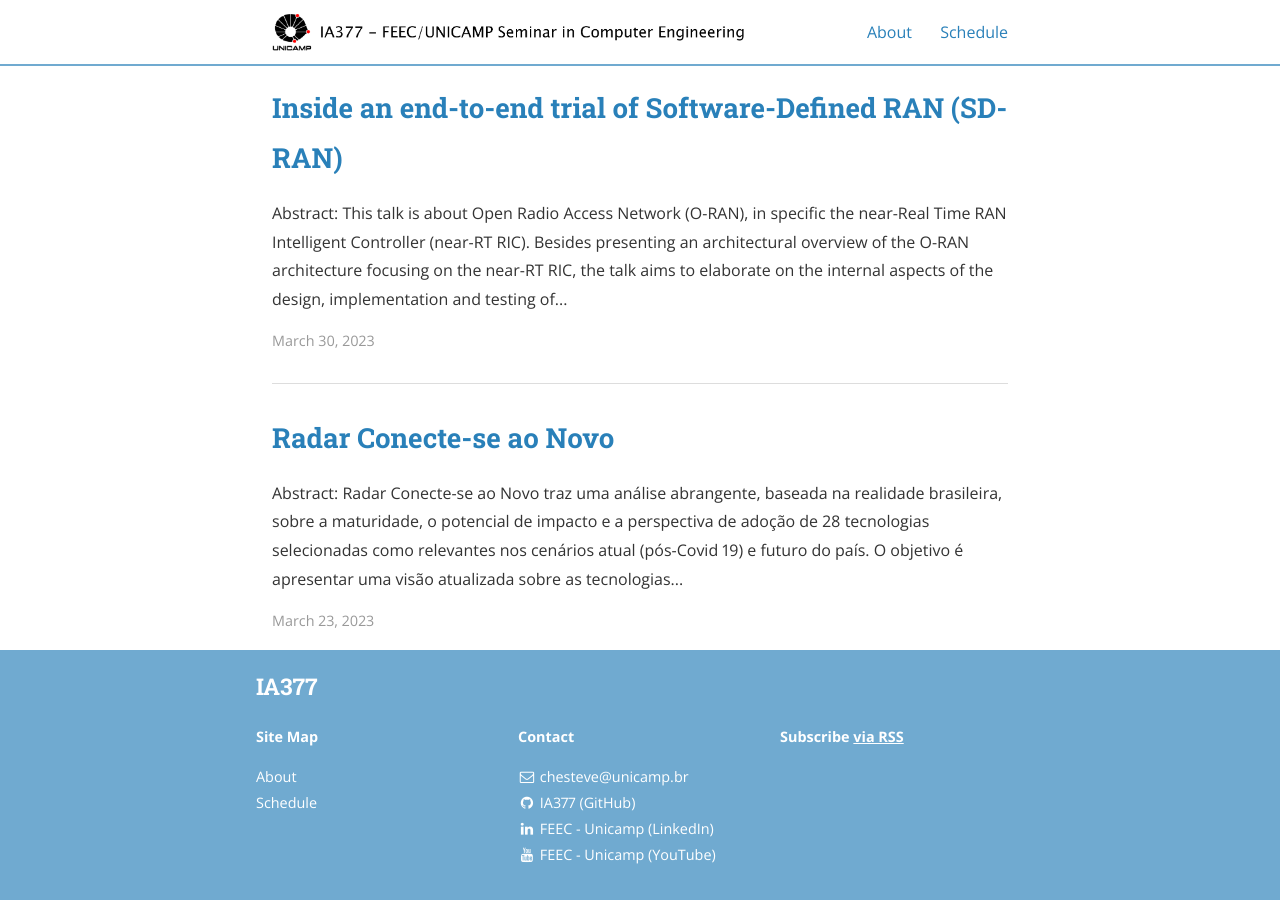
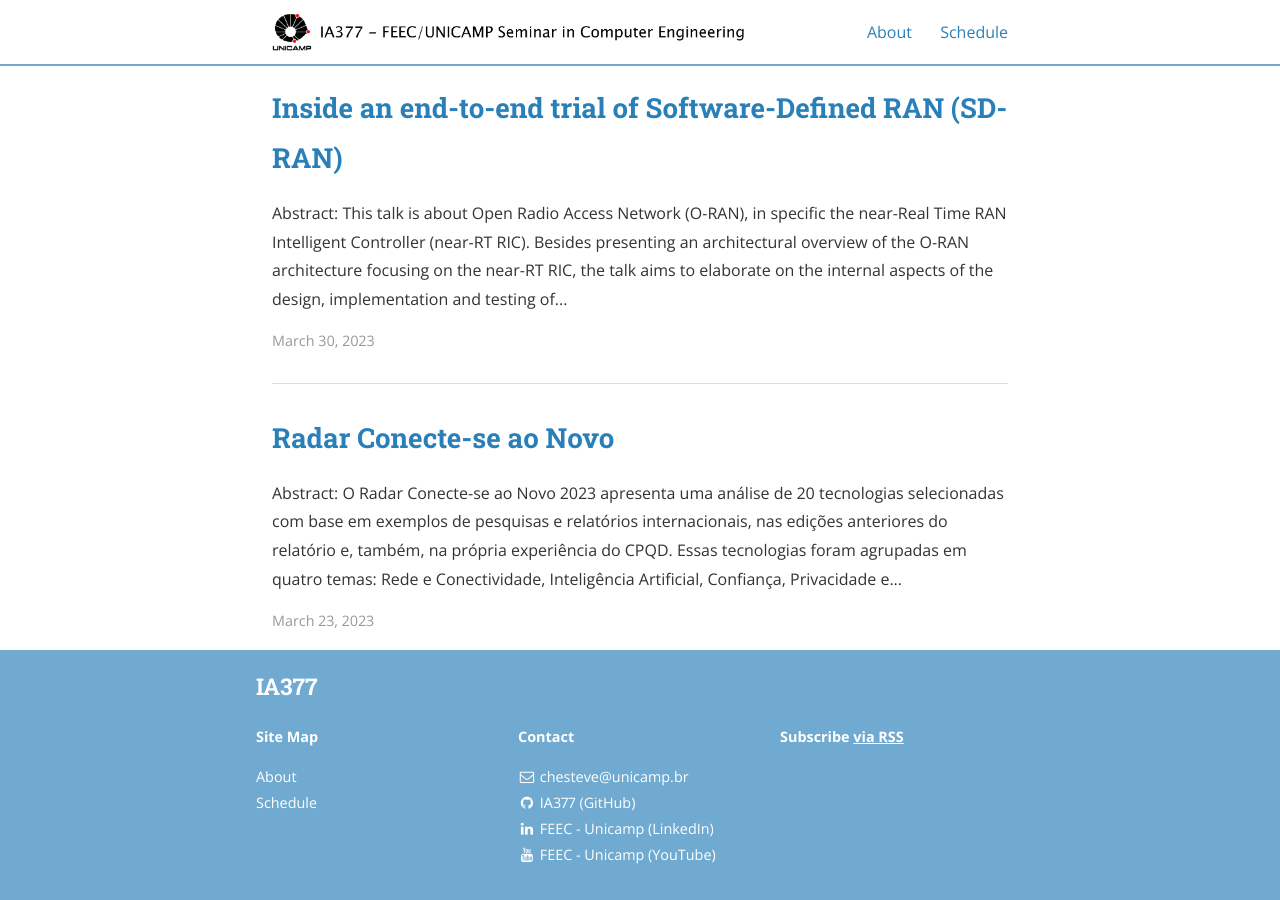
Before and after one commit to ia377-feec-unicamp/ia377-feec-unicamp.github.io, a Jekyll site: the page built from index.html, in a window 1280 px wide and 900 px high, scrolled down 3237 px. Built offline with Jekyll 4.4.1, drawn with Linux system fonts in a browser that asks for light colours; nearby versions of some CDN libraries; the list of posts is cut into pages by our own code; part of the change alters nothing that is shown.

Commit message:
Update 2023-03-23-Seminar-2-Radar-CPQD.md

```diff
--- a/_posts/2023-03-23-Seminar-2-Radar-CPQD.md
+++ b/_posts/2023-03-23-Seminar-2-Radar-CPQD.md
@@ -8,7 +8,13 @@ categories: Seminars
 
 **Abstract:**
 
- Radar Conecte-se ao Novo  traz uma análise abrangente, baseada na realidade brasileira, sobre a maturidade, o potencial de impacto e a perspectiva de adoção de 28 tecnologias selecionadas como relevantes nos cenários atual (pós-Covid 19) e futuro do país. O objetivo é apresentar uma visão atualizada sobre as tecnologias que estão viabilizando – ou irão viabilizar – a transformação digital em diversos setores econômicos, contribuindo para o planejamento e as decisões das empresas sobre sua adoção.
+O Radar Conecte-se ao Novo 2023 apresenta uma análise de 20 tecnologias selecionadas com base em exemplos de pesquisas e relatórios internacionais, nas edições anteriores do relatório e, também, na própria experiência do CPQD. Essas tecnologias foram agrupadas em quatro temas: Rede e Conectividade, Inteligência Artificial, Confiança, Privacidade e Segurança e Computação Avançada.
+
+A pesquisa, conduzida em 2022, contou com a participação de clientes, parceiros e diversos atores do ecossistema de inovação com os quais o CPQD mantém relacionamento no país. A grande maioria dos respondentes ocupam cargos executivos (diretor, presidente, vice-presidente, C-Level e gerentes) em empresas de vários setores. Entre os setores  representados na pesquisa, destacam-se Tecnologia da Informação, telecomunicações, indústria, agronegócio, academia e utilities.
+
+Para cada uma das 20 tecnologias selecionadas, o Radar Conecte-se ao Novo traz a avaliação de sua maturidade tecnológica (emergente, nascente, inicial ou convencional), o impacto previsto (baixo, médio, alto ou disruptivo) e o prazo para sua adoção (0 a 2 anos, 3 a 5 anos, ou mais de 5 anos). A representação visual e a segmentação dos resultados da pesquisa por setor econômico facilitam a análise dos cenários e tendências sobre as novas tecnologias. E, em cada bloco temático, especialistas do CPQD comentam os principais destaques na área.
+
+Em Rede e Conectividade, por exemplo, um dos destaques é a tecnologia 6G, que aparece no Radar com expectativa de disponibilidade em um horizonte de médio prazo. Inteligência Artificial das Coisas (AIoT) é outra tendência tecnológica analisada no trabalho. E, em Computação Avançada, destacam-se as tecnologias de Computação Quântica e Experiência Imersiva – Metaverso, entre outras.
 
 **Bio:**
 
@@ -24,7 +30,7 @@ Tem experiência na condução de programas de Inovação Aberta e Conexões ao
 
 **Recording and materials:**
 
-O resultado desse cuidadoso trabalho de pesquisa realizado pelo CPQD está disponível para os interessados  em
- [https://materiais.cpqd.com.br/lp_relatorio_radar_tecnologico_2021_2022_cpqd](https://materiais.cpqd.com.br/lp_relatorio_radar_tecnologico_2021_2022_cpqd)
+O resultado desse trabalho de pesquisa realizado pelo CPQD está disponível para os interessados em
+ [https://www.cpqd.com.br/noticias/cpqd-lanca-a-edicao-2023-do-radar-conecte-se-ao-novo/](https://www.cpqd.com.br/noticias/cpqd-lanca-a-edicao-2023-do-radar-conecte-se-ao-novo/)
 
-[![IMAGE ALT TEXT HERE](http://img.youtube.com/vi/YOUTUBE_VIDEO_ID_HERE/0.jpg)](http://www.youtube.com/watch?v=YOUTUBE_VIDEO_ID_HERE)
+[![IMAGE ALT TEXT HERE](http://img.youtube.com/vi/6QqOEOOZaCQ/0.jpg)](http://www.youtube.com/watch?v=6QqOEOOZaCQ)
```
